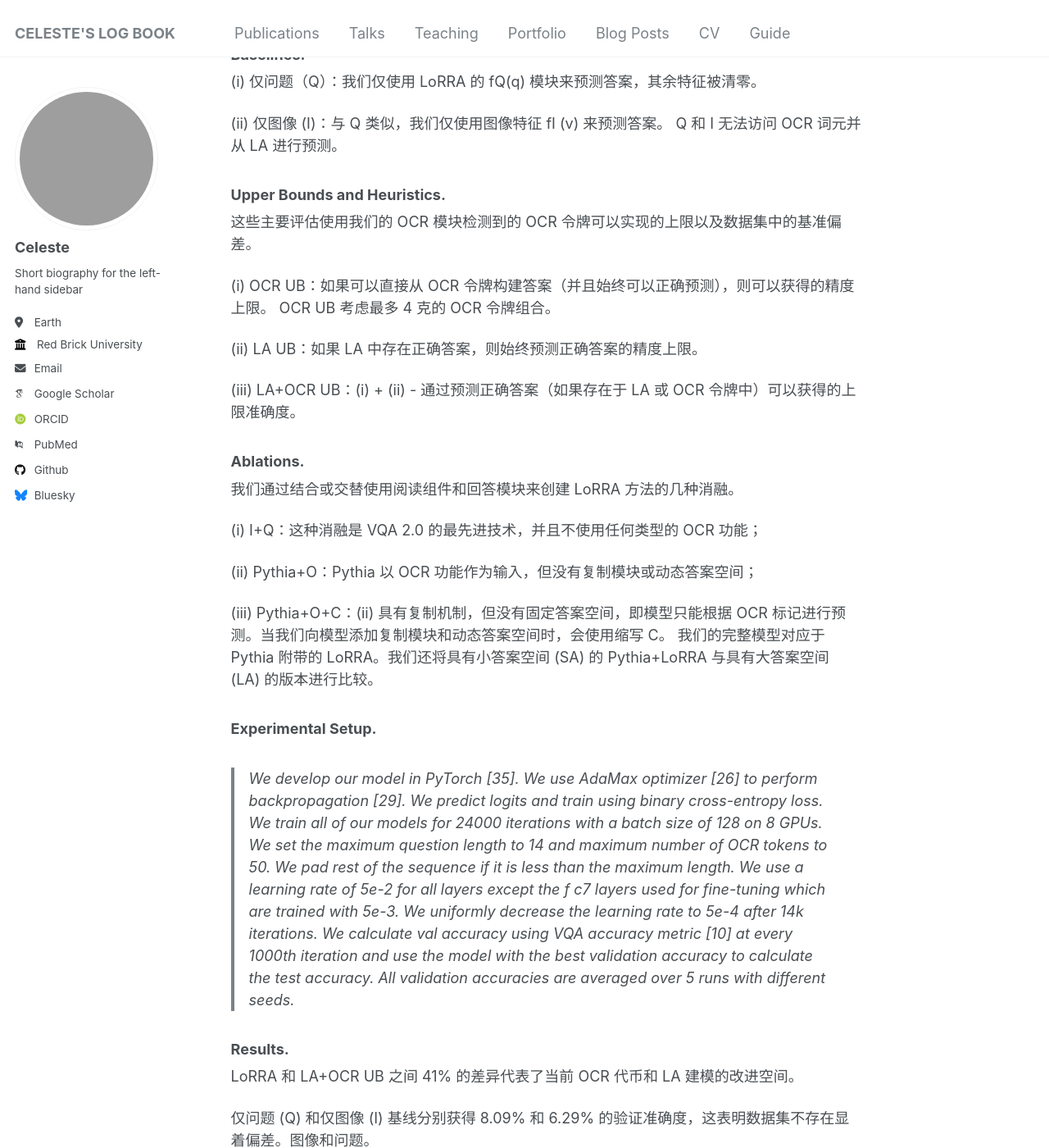
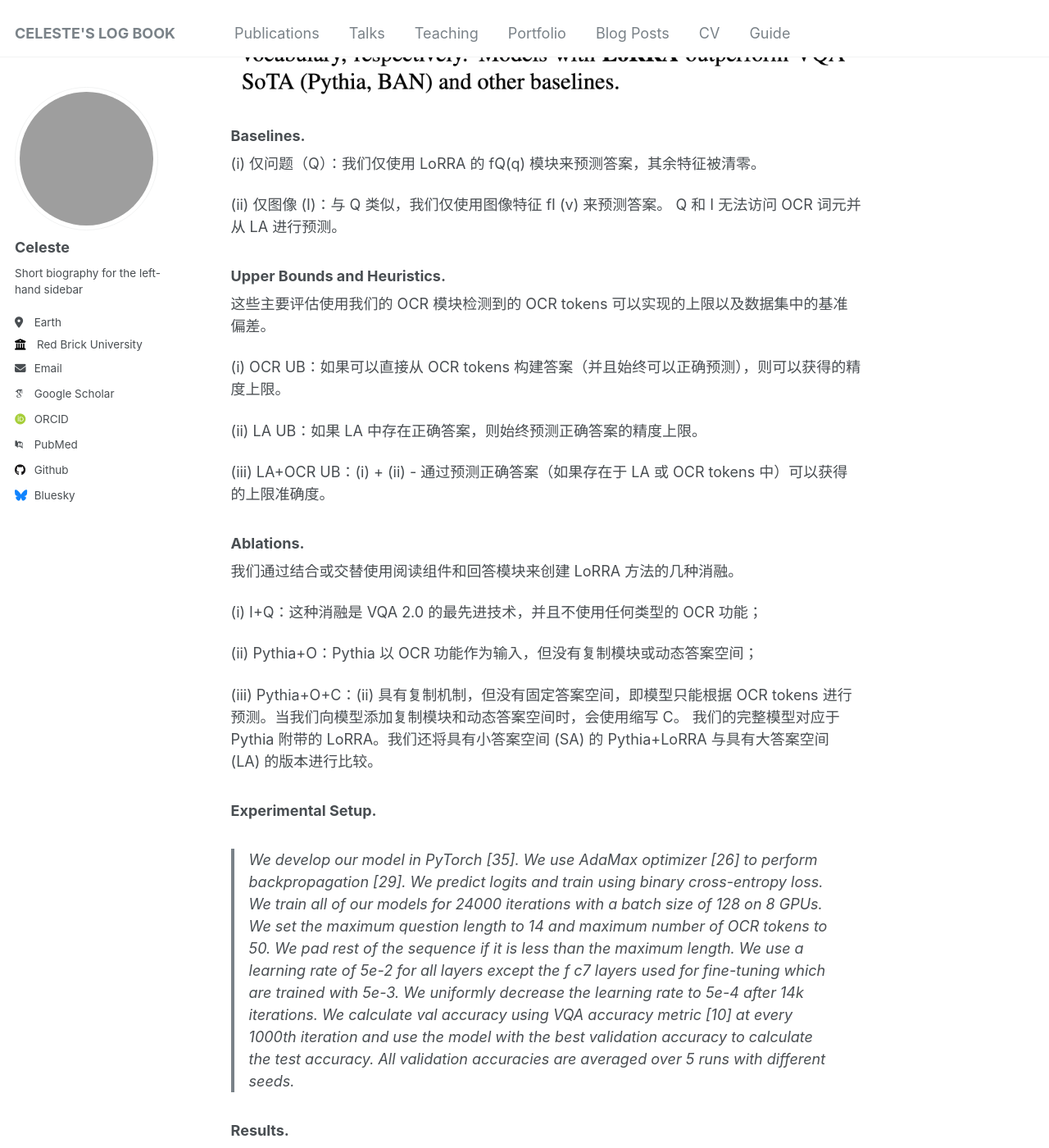
Before and after one commit to BUGERR/bugerr.github.io, a Jekyll site: the page built from _posts/2024-10-30-TextVQA.md, in a window 1280 px wide and 1400 px high, scrolled down 5810 px. Shown: the whole window at 82% size. Built offline with Jekyll 4.4.1, drawn with Linux system fonts in a browser that asks for light colours; some web fonts are replaced; some of the changed text lies outside the part shown; grey boxes are pictures that could not be loaded.

Commit message:
Update 2024-10-30-TextVQA.md

```diff
--- a/_posts/2024-10-30-TextVQA.md
+++ b/_posts/2024-10-30-TextVQA.md
@@ -85,7 +91,7 @@ $$ f_{OCR}(s, q) = f_{comb}(f_A(f_O(s), f_Q(q)), f_Q(q)) $$
 ### 3.3. Answer Module
 在固定答案空间的情况下，当前的 VQA 模型只能预测固定 token，这限制了词表之外 (OOV) 单词的泛化。由于图像中的文本经常包含训练时未看到的单词，因此很难仅根据预定义的答案空间来回答基于文本的问题。为了推广到任意文本，我们受到指针网络启发，它允许在上下文中指向 OOV 单词。**我们通过添加对应于 M OCR tokens的动态组成来扩展我们的答案空间**。该模型现在必须预测答案空间中 N +M 个项目的概率 (p1, ..., pN , ..., pN+M )，而不是原始的 N 个项目。
 
-我们选择具有最高概率 pi 的索引作为我们预测答案的索引。**如果模型预测的索引大于 N（即答案空间中最后 M 个标记），我们直接“复制”相应的 OCR 标记作为预测答案**。因此，我们的回答模块可以被认为是“如果需要就复制”模块，它允许使用 OCR 令牌从 OOV 单词中回答。
+我们选择具有最高概率 pi 的索引作为我们预测答案的索引。**如果模型预测的索引大于 N（即答案空间中最后 M 个标记），我们直接“复制”相应的 OCR tokens作为预测答案**。因此，我们的回答模块可以被认为是“如果需要就复制”模块，它允许使用 OCR 令牌从 OOV 单词中回答。
 
 对于所有组件，用于预测答案概率的最终方程 fLoRRA 可写为：
 
@@ -118,13 +124,13 @@ Pythia 受到自下而上自上而下注意网络（2017 年 VQA 获胜者）基
 (ii) 仅图像 (I)：与 Q 类似，我们仅使用图像特征 fI (v) 来预测答案。 Q 和 I 无法访问 OCR 词元并从 LA 进行预测。
 
 ### Upper Bounds and Heuristics.
-这些主要评估使用我们的 OCR 模块检测到的 OCR 令牌可以实现的上限以及数据集中的基准偏差。
+这些主要评估使用我们的 OCR 模块检测到的 OCR tokens 可以实现的上限以及数据集中的基准偏差。
 
-(i) OCR UB：如果可以直接从 OCR 令牌构建答案（并且始终可以正确预测），则可以获得的精度上限。 OCR UB 考虑最多 4 克的 OCR 令牌组合。
+(i) OCR UB：如果可以直接从 OCR tokens 构建答案（并且始终可以正确预测），则可以获得的精度上限。
 
 (ii) LA UB：如果 LA 中存在正确答案，则始终预测正确答案的精度上限。
 
-(iii) LA+OCR UB：(i) + (ii) - 通过预测正确答案（如果存在于 LA 或 OCR 令牌中）可以获得的上限准确度。
+(iii) LA+OCR UB：(i) + (ii) - 通过预测正确答案（如果存在于 LA 或 OCR tokens 中）可以获得的上限准确度。
 
 ### Ablations.
 我们通过结合或交替使用阅读组件和回答模块来创建 LoRRA 方法的几种消融。
@@ -133,7 +139,7 @@ Pythia 受到自下而上自上而下注意网络（2017 年 VQA 获胜者）基
 
 (ii) Pythia+O：Pythia 以 OCR 功能作为输入，但没有复制模块或动态答案空间；
 
-(iii) Pythia+O+C：(ii) 具有复制机制，但没有固定答案空间，即模型只能根据 OCR 标记进行预测。当我们向模型添加复制模块和动态答案空间时，会使用缩写 C。
+(iii) Pythia+O+C：(ii) 具有复制机制，但没有固定答案空间，即模型只能根据 OCR tokens 进行预测。当我们向模型添加复制模块和动态答案空间时，会使用缩写 C。
 我们的完整模型对应于 Pythia 附带的 LoRRA。我们还将具有小答案空间 (SA) 的 Pythia+LoRRA 与具有大答案空间 (LA) 的版本进行比较。
 
 ### Experimental Setup.
@@ -144,10 +150,10 @@ LoRRA 和 LA+OCR UB 之间 41% 的差异代表了当前 OCR 代币和 LA 建模
 
 仅问题 (Q) 和仅图像 (I) 基线分别获得 8.09% 和 6.29% 的验证准确度，这表明数据集不存在显着偏差。图像和问题。
 
-通过将 OCR tokens (Pythia+O) 输入到模型中，准确率跃升至 18.35%；这支持了 OCR 令牌确实有助于预测正确答案的假设。
+通过将 OCR tokens (Pythia+O) 输入到模型中，准确率跃升至 18.35%；这支持了 OCR tokens 确实有助于预测正确答案的假设。
 
 Pythia+O+C 仅通过 OCR tokens 预测答案即可实现 20.06 的验证准确度，进一步增强了 OCR 的重要性
 
-我们的 LoRRA (LA) 与 Pythia 模型的性能优于所有消融模型。最后，通过将固定答案空间 LA 更改为 SA 进行轻微修改，使模型能够更频繁地根据 OCR 标记进行预测，进一步提高了性能。
+我们的 LoRRA (LA) 与 Pythia 模型的性能优于所有消融模型。最后，通过将固定答案空间 LA 更改为 SA 进行轻微修改，使模型能够更频繁地根据 OCR tokens 进行预测，进一步提高了性能。
 
 虽然 LoRRA 在 TextVQA 验证集上的准确率可以达到 26.56%，但与人类的 85.01% 和 LA+OCR UB 的 67.56% 的表现存在很大差距。
```
Also changed, not shown: other parts of _posts/2024-10-30-TextVQA.md (+6 -0 lines).
